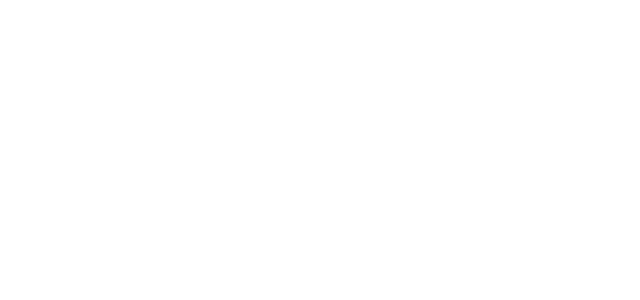
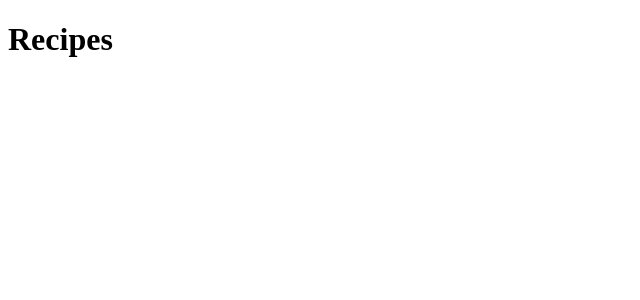
Before and after one commit to roselynle/meal-app-client, a React app: page /recipes in a window 1280 px wide. Shown: the top 300 px of the page, without its empty margins (0-640 px from the left). Built offline with nearby package versions, Linux system fonts and the light colour scheme.

Commit message:
add a recipes page

```diff
--- a/src/App.js
+++ b/src/App.js
@@ -7,9 +7,8 @@ function App() {
     return (
         <>
             <Switch>
-                <Route exact path="/">
-                    <Pages.Home />
-                </Route>
+                <Route exact path="/" component={Pages.Home} />
+                <Route path="/recipes" component={Pages.Recipes} />
             </Switch>
         </>
     );
--- a/src/pages/Home/index.js
+++ b/src/pages/Home/index.js
@@ -1,14 +1,11 @@
-import React from 'react';
+import React from "react";
 
 const Home = () => {
-
     return (
         <>
-            <header>
-                <h1>Hello World!</h1>
-            </header>
+            <h1>Hello World!</h1>
         </>
-    )
-}
+    );
+};
 
 export default Home;
--- /dev/null
+++ b/src/pages/Recipes/index.js
@@ -0,0 +1,11 @@
+import React from "react";
+
+const Recipes = () => {
+    return (
+        <>
+            <h1>Recipes</h1>
+        </>
+    );
+};
+
+export default Recipes;
--- a/src/pages/index.js
+++ b/src/pages/index.js
@@ -1 +1,2 @@
 export { default as Home } from './Home';
+export { default as Recipes } from './Recipes';
```
